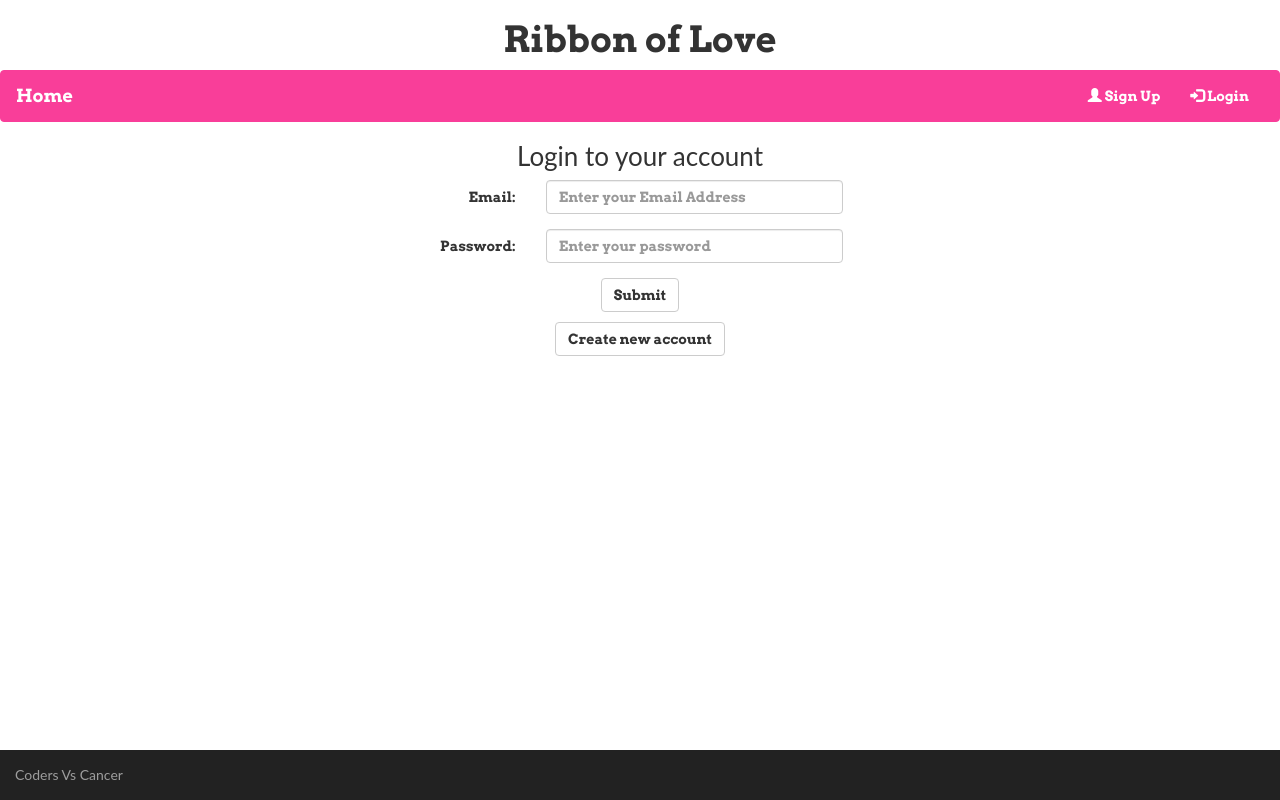
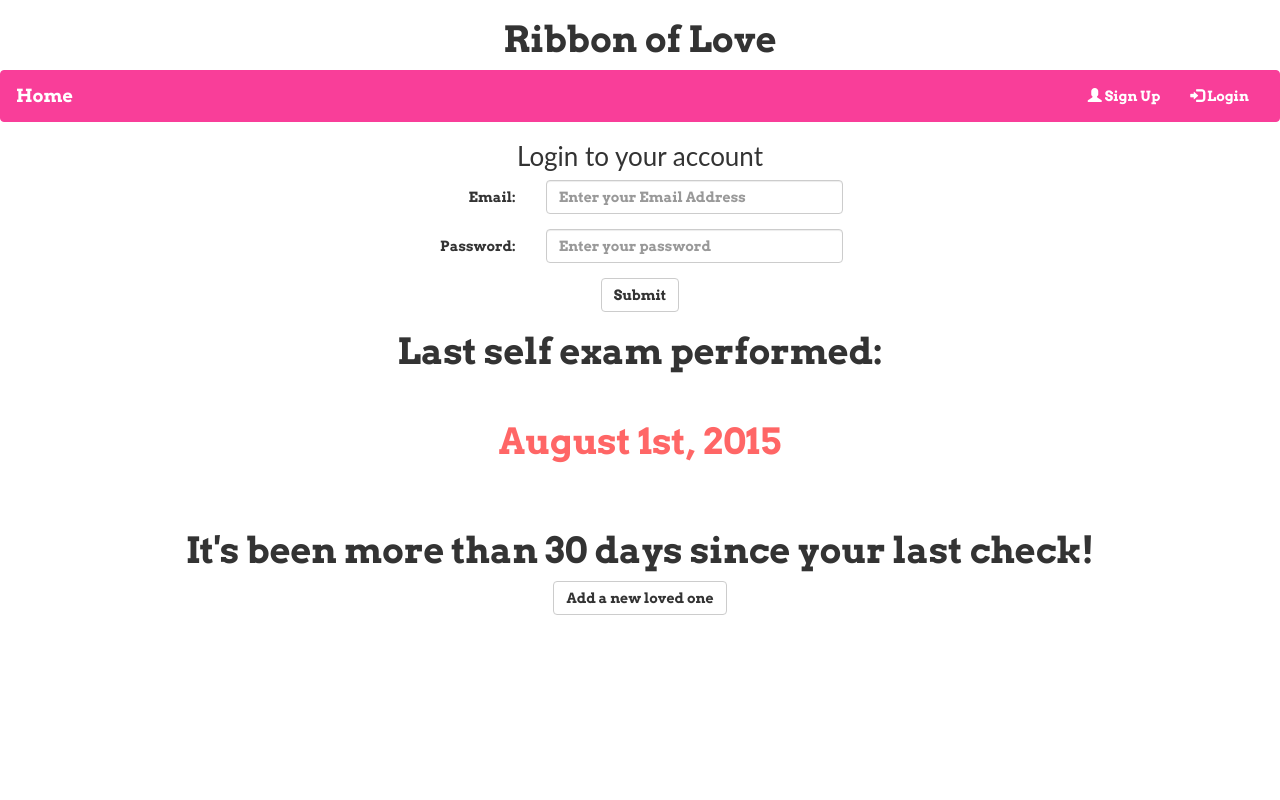
Before and after one commit to carimu/codervscancer, a PHP site: page /login.php in a window 1280 px wide. Run offline with PHP 8.4, Linux system fonts and the light colour scheme; some libraries are stand-ins or nearby versions.

Commit message:
last day

```diff
--- a/Includes/footer.php
+++ b/Includes/footer.php
@@ -1,7 +1,7 @@
-<div class="footerPush"></div>
+<!--<div class="footerPush"></div>
 <div class="footer navbar-fixed-bottom navbar-inverse">
 	<p class="navbar-text">Coders Vs Cancer</p>
-</div>
+</div>-->
 
 </BODY>
 
--- a/Includes/header.php
+++ b/Includes/header.php
@@ -15,7 +15,7 @@
 </HEAD>
 <BODY>
 	<h1> Ribbon of Love </h1>
-	<?php session_start(); if (isset($_SESSION["UserEmail"])){ echo "<p class=\"text-center\">Logged in as: " . $_SESSION["UserEmail"] . "</p>";} ?>
+<!--	<?php session_start(); if (isset($_SESSION["UserEmail"])){ echo "<p class=\"text-center\">Logged in as: " . $_SESSION["UserEmail"] . "</p>";} ?> -->
 	<nav class="navbar navbar-default">
 		<div class="container-fluid">
 			<div class="navbar-header">
--- a/Includes/style.css
+++ b/Includes/style.css
@@ -65,8 +65,6 @@ background-image: url("../images/back.jpg");
     clear: both;
 }
 
-
-
 .navbar-default .navbar-nav > li > a:hover, .navbar-default .navbar-nav > li > a:focus {
 color: #000;  /*Sets the text hover color on navbar*/
 }
--- a/login.php
+++ b/login.php
@@ -22,6 +22,7 @@
 	</div>
 </form>
 <p id="loginErrorMsg"></p>
-<button onclick="window.location.href='signUp.php'" class="btn btn-default center-block">Create new account</button>
+<h1 class="font-family:'Arvo',serif;">Last self exam performed:</h1><br><h1 style="color:#FF6666" class="font-family:'Arvo',serif;">August 1st, 2015</h1><br><br><h1 class="color:#FF6666;font-family:'Arvo',serif;">It's been more than 30 days since your last check!</h1>
+<button onclick="window.location.href='signUp.php'" class="btn btn-default center-block">Add a new loved one</button>
 
 <?php include("Includes/footer.php"); ?>
--- a/ribbon.php
+++ b/ribbon.php
@@ -1,3 +1,6 @@
+
+<img class="col-sm-4 col-sm-offset-4 col-xs-12" src="images/heart5.png">
+
 
 <script>
 	$(document).ready(function () {
@@ -5,7 +8,7 @@
 
 		for (var key in jsonResponse) {
 		  if (jsonResponse.hasOwnProperty(key)) {
-			alert(key + " -> " + jsonResponse[key]);
+			//alert(key + " -> " + jsonResponse[key]);
 		  }
 		}
 
```
Also changed, not shown: homepage.html (+6 -2 lines), images/heart0.png (added), images/heart1.png (added), images/heart2.png (added), images/heart3.png (added), images/heart4.png (added), images/heart5.png (added).
